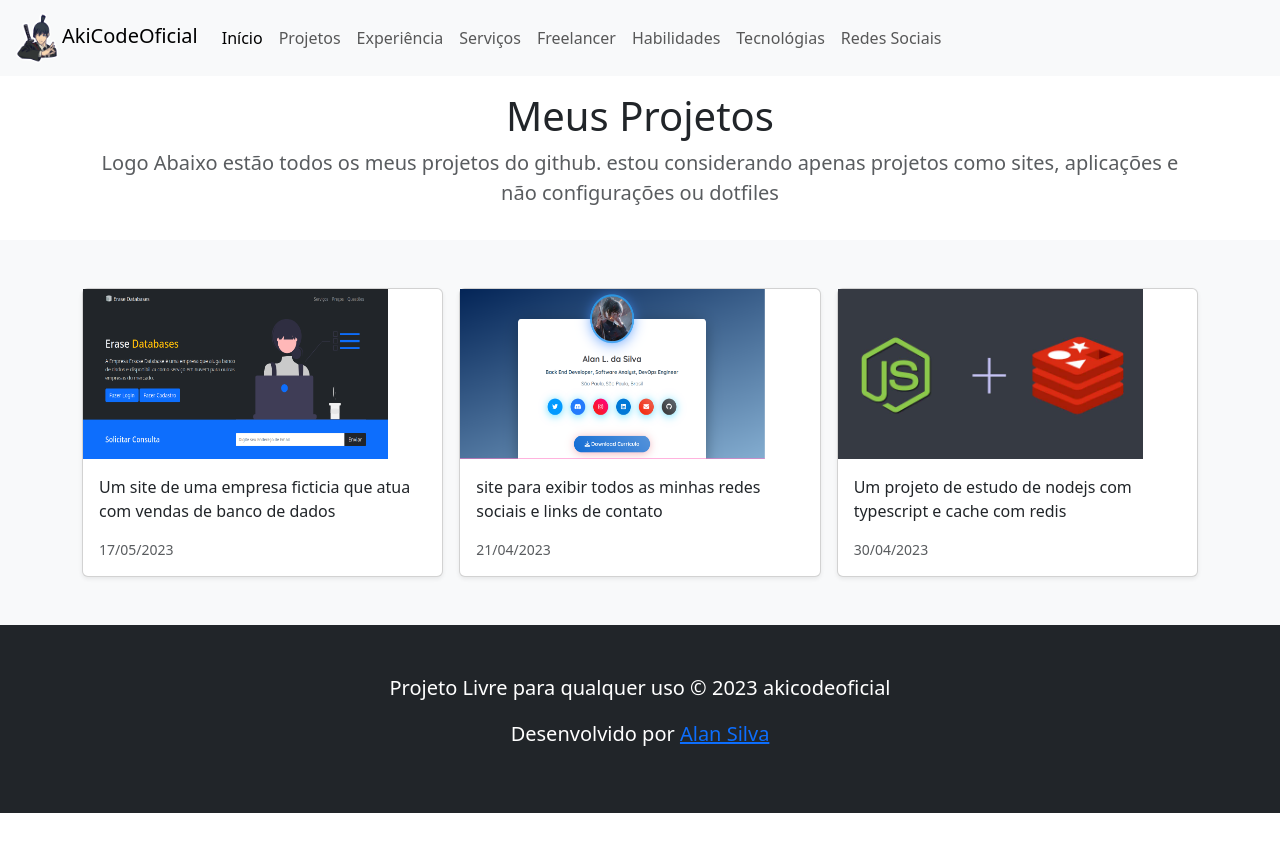
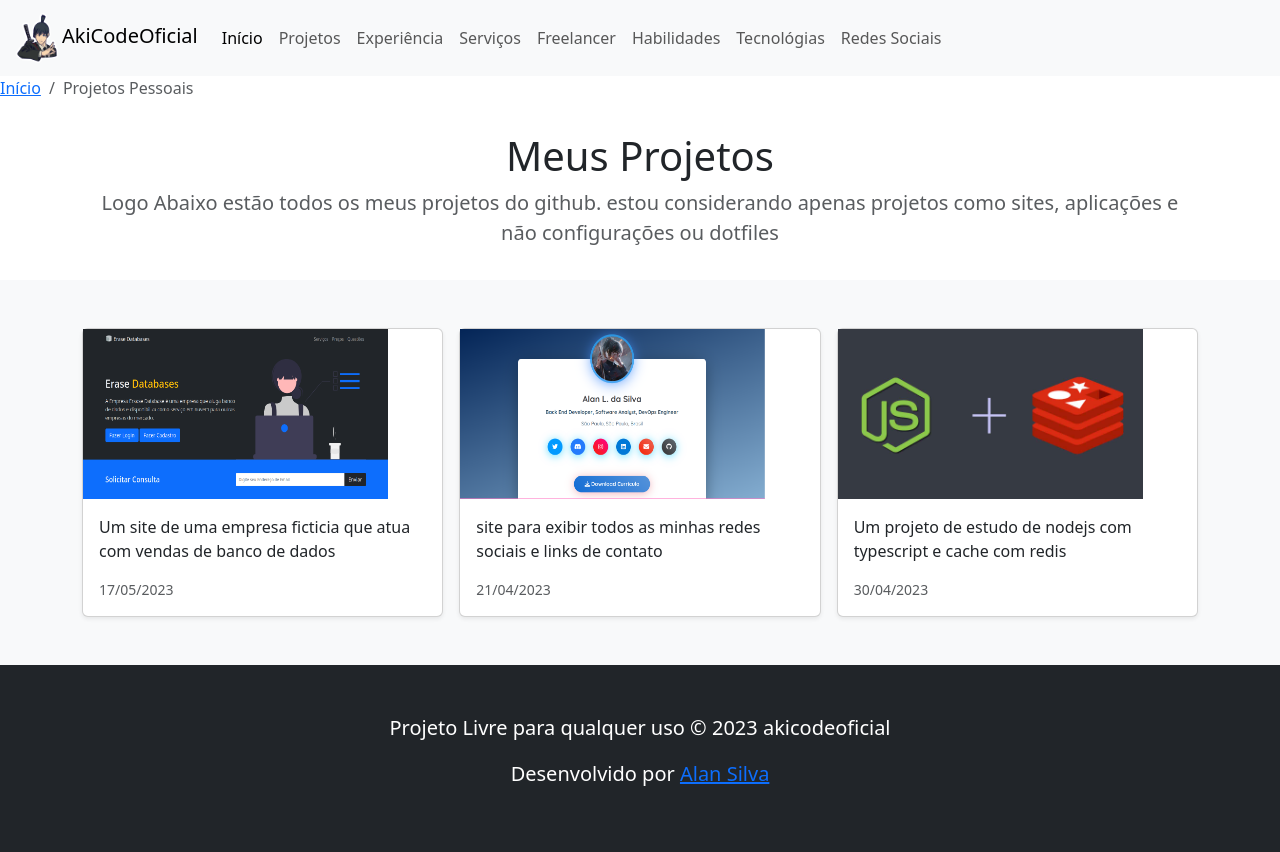
Before and after one commit to akicodeoficial/akicode-portfolio, a React (Vite) app: page /projetos in a window 1280 px wide. Before the commit the page ends 813 px from the top, so only its background shows below. Built offline with nearby package versions, Linux system fonts and the light colour scheme.

Commit message:
Passando paramentro no componente

```diff
--- a/src/components/breadcrumb.tsx
+++ b/src/components/breadcrumb.tsx
@@ -1,12 +1,18 @@
-export default function Breadcrumb(): JSX.Element {
+import { Link } from 'react-router-dom';
+
+interface BreadcrumbProps {
+  actualPage: string;
+}
+
+export default function Breadcrumb({ actualPage }: BreadcrumbProps): JSX.Element {
   return (
     <nav aria-label="breadcrumb">
       <ol className="breadcrumb">
         <li className="breadcrumb-item">
-          <a href="/">Home</a>
+          <Link to={'/'}>Início</Link>
         </li>
         <li className="breadcrumb-item active" aria-current="page">
-          Data
+          {actualPage}
         </li>
       </ol>
     </nav>
--- a/src/pages/freelancer.tsx
+++ b/src/pages/freelancer.tsx
@@ -5,7 +5,7 @@ export default function FreelancePage(): JSX.Element {
   return (
     <RootLayout>
       <section className="bg-body-secondary">
-        <Breadcrumb />
+        <Breadcrumb actualPage='Projetos Freelancer' />
       </section>
       <section className="bg-body-secondary">
         <div className="container">
--- a/src/pages/projects.tsx
+++ b/src/pages/projects.tsx
@@ -4,10 +4,14 @@ import RootLayout from "../layouts/root";
 import EraseDatabase from "../assets/projects/erasa-database.png";
 import SocialProfileLinks from "../assets/projects/social-profile-links.png";
 import NodeTypeScriptCacheRedis from "../assets/projects/node-typescript-cache-redis.jpeg";
+import Breadcrumb from '../components/breadcrumb';
 
 export default function ProjectsPage(): JSX.Element {
   return (
     <RootLayout>
+      <header>
+        <Breadcrumb actualPage='Projetos Pessoais' />
+      </header>
       <div className="p-3">
         <section className="jumbotron text-center">
           <div className="container">
--- a/src/pages/services.tsx
+++ b/src/pages/services.tsx
@@ -6,7 +6,7 @@ export default function ServicesPage(): JSX.Element {
   return (
     <RootLayout>
       <section className="bg-body-secondary">
-        <Breadcrumb />
+        <Breadcrumb actualPage='Serviços' />
       </section>
       <section>
         <div className="container">
@@ -37,7 +37,7 @@ export default function ServicesPage(): JSX.Element {
             </div>
             <div className="col-sm-6">
               <ServiceCard
-                titleHeader='Desenvolvimento de API'
+                titleHeader="Desenvolvimento de API"
                 plainHolder="Desenvolvimento de API's"
                 plainText="Desenvolvimento de API's usando Nodejs, Python, Flask, Django, Nest.js e Adonis.js"
               />
--- a/src/pages/techs.tsx
+++ b/src/pages/techs.tsx
@@ -7,7 +7,7 @@ export default function TechsPage(): JSX.Element {
   return (
     <RootLayout>
       <section className="bg-body-secondary">
-        <Breadcrumb />
+        <Breadcrumb actualPage='Tecnologias' />
       </section>
       <section>
         <div className="container">
```
